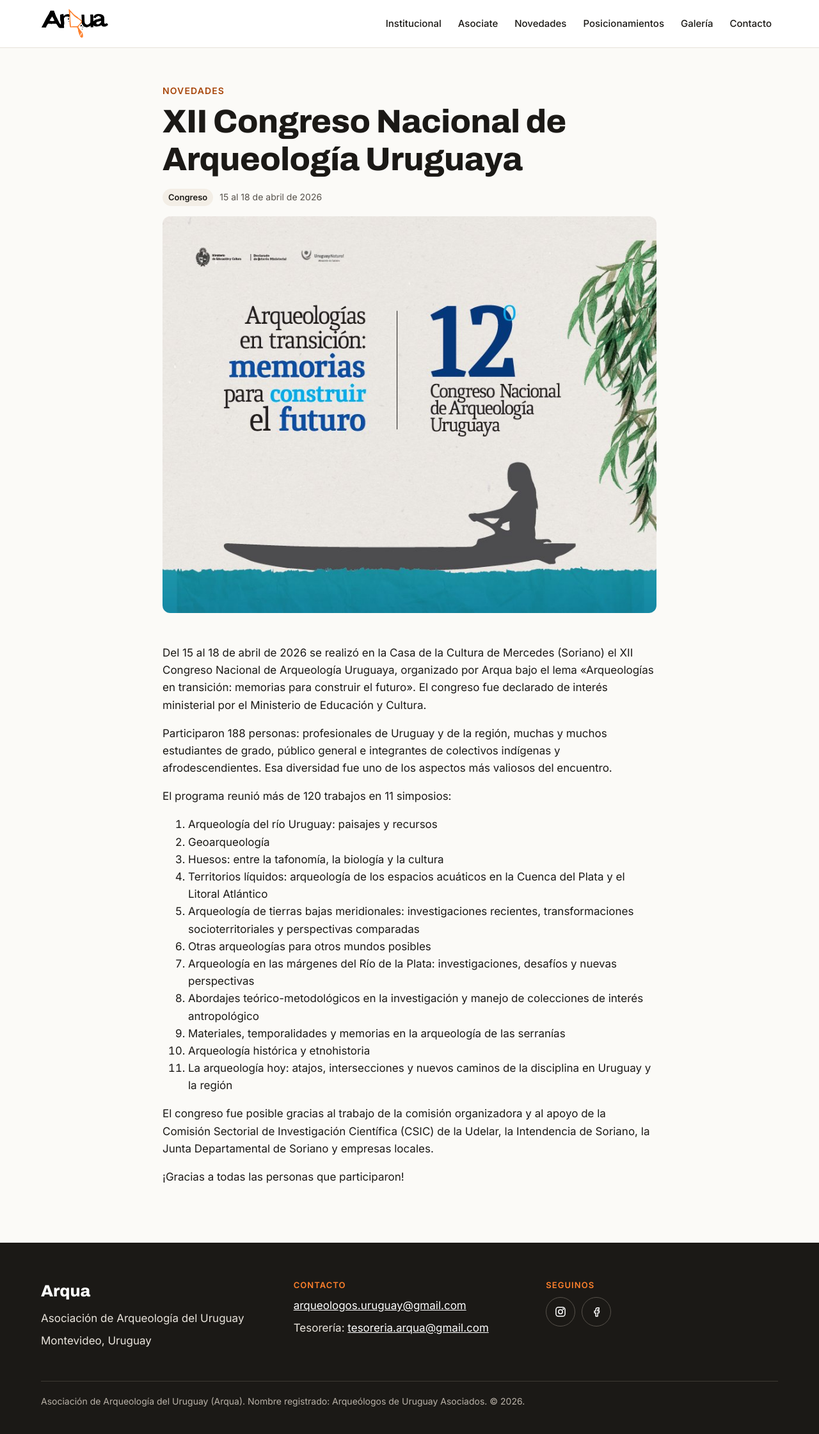
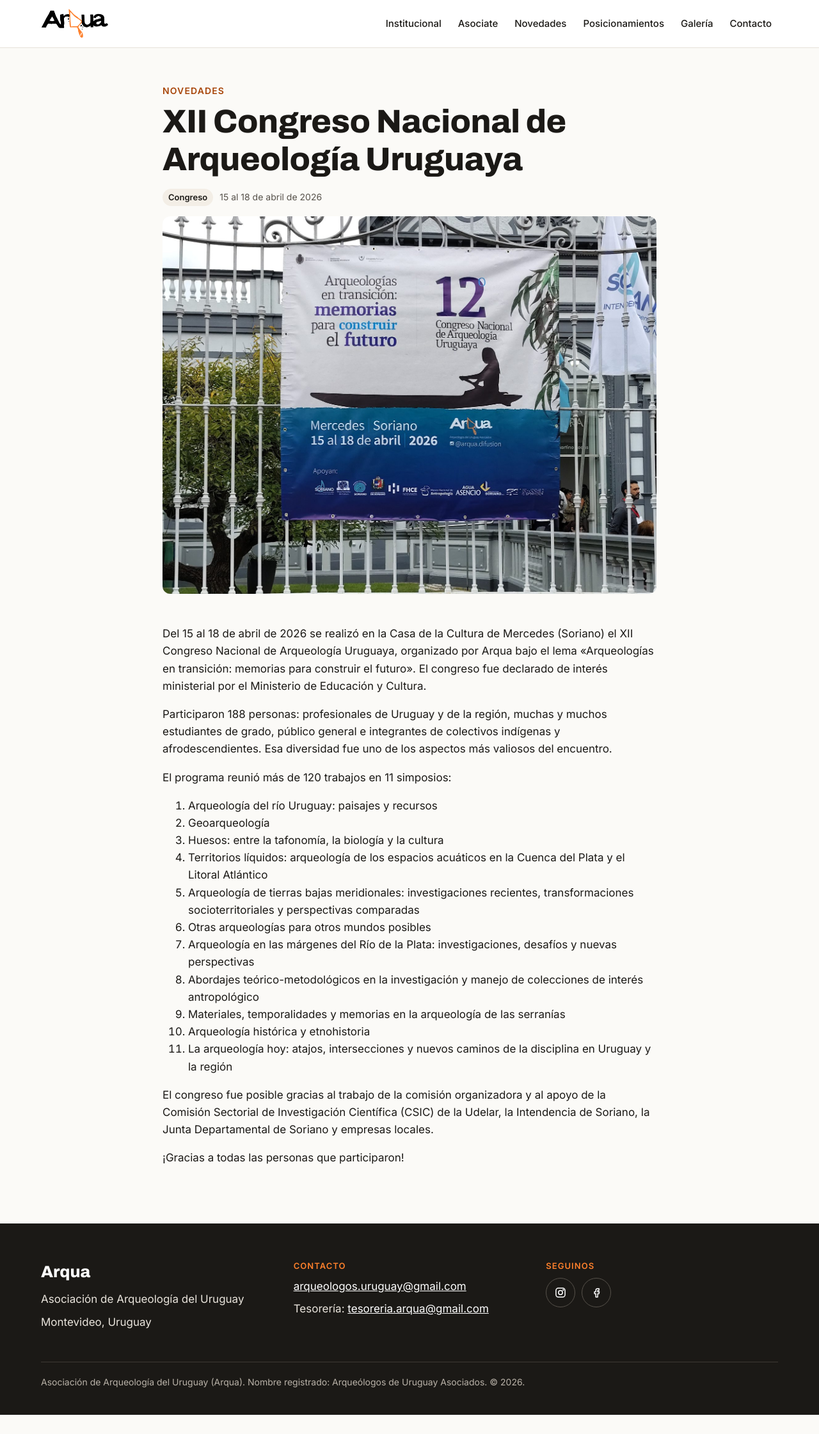
Before and after one commit to arqueologosuruguay/arqua-web, a Jekyll site: the page built from _novedades/2026-04-15-xii-congreso-nacional.md, in a window 1280 px wide. Shown: the whole page at 64% size. Built offline with Jekyll 4.4.1, drawn with Linux system fonts in a browser that asks for light colours; after the commit the page ends 2211 px from its top, so only the background shows below that.

Commit message:
Foto del cartel del XII CNAU en la novedad del congreso
Co-Authored-By: Claude Opus 5.5 <noreply@anthropic.com>
Claude-Session: https://claude.ai/code/session_011VaqRyShKNRLEuNk98Dcts

```diff
--- a/_novedades/2026-04-15-xii-congreso-nacional.md
+++ b/_novedades/2026-04-15-xii-congreso-nacional.md
@@ -3,8 +3,8 @@ title: "XII Congreso Nacional de Arqueología Uruguaya"
 date: 2026-04-15
 fecha_texto: "15 al 18 de abril de 2026"
 tipo: Congreso
-imagen: /assets/img/novedades/xii-cnau.jpg
-imagen_texto: "Afiche del XII Congreso Nacional de Arqueología Uruguaya"
+imagen: /assets/img/novedades/xii-cnau-cartel.jpg
+imagen_texto: "Cartel del XII Congreso Nacional de Arqueología Uruguaya en la reja de la Casa de la Cultura de Mercedes"
 resumen: "Del 15 al 18 de abril, Mercedes recibió a 188 personas en cuatro días de trabajo, con 11 simposios y más de 120 ponencias y pósteres."
 ---
 
```
Also changed, not shown: assets/img/novedades/xii-cnau-cartel.jpg (added), assets/img/novedades/xii-cnau.jpg (deleted).
